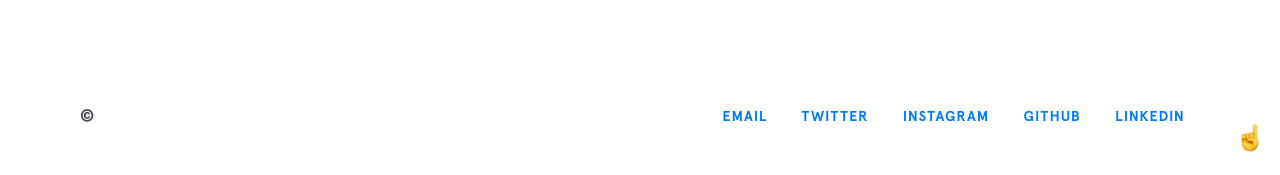
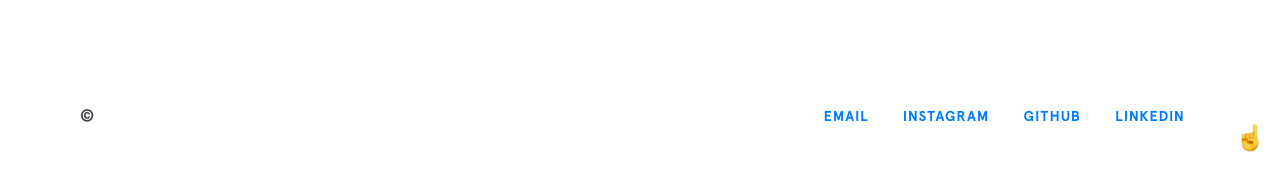
Before and after one commit to hemchander23/hemchander23.github.io, a Jekyll site: the page built from index.html, in a window 1280 px wide and 900 px high, scrolled down 2719 px. Shown: the part 722-897 px from the top of the window. Built offline with Jekyll 4.4.1, drawn with Linux system fonts in a browser that asks for light colours; nearby versions of some CDN libraries.

Commit message:
Remove twitter

```diff
--- a/_config.yml
+++ b/_config.yml
@@ -11,8 +11,6 @@ resume: Hem-Resume.pdf
 social:
   - title: email
     url: mailto:mail@he.ms
-  - title: twitter
-    url: https://twitter.com/hemchander23
   - title: instagram
     url: https://www.instagram.com/im.he.ms/
   - title: github
--- a/_config_dev.yml
+++ b/_config_dev.yml
@@ -11,8 +11,6 @@ resume: Hem-Resume.pdf
 social:
   - title: email
     url: mailto:mail@he.ms
-  - title: twitter
-    url: https://twitter.com/hemchander23
   - title: instagram
     url: https://www.instagram.com/im.he.ms/
   - title: github
```
